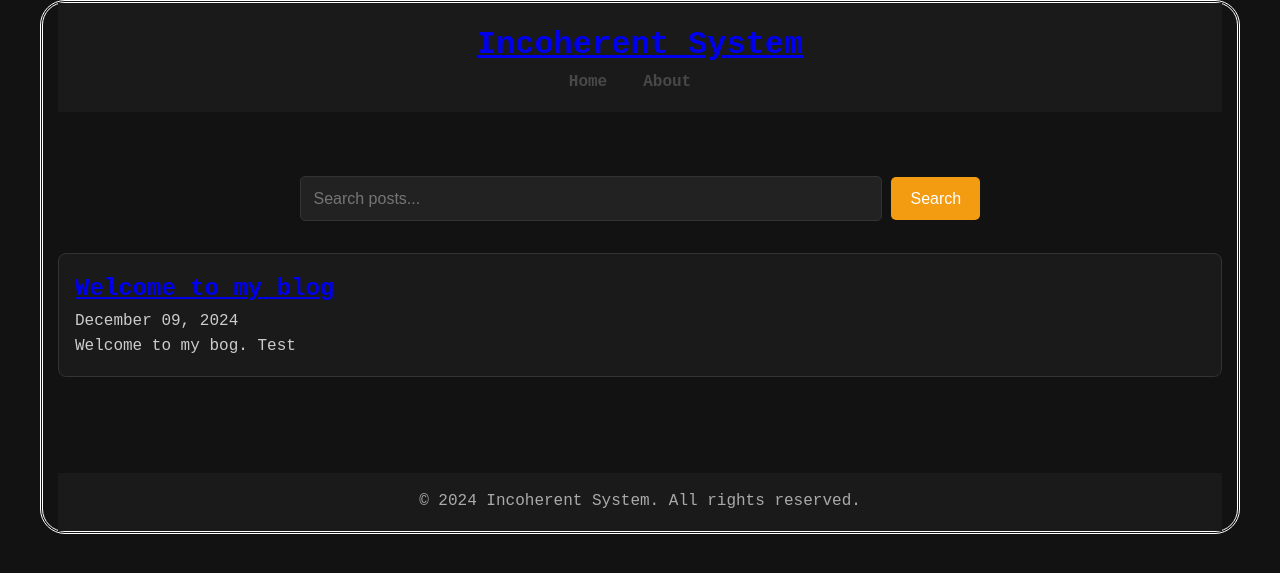
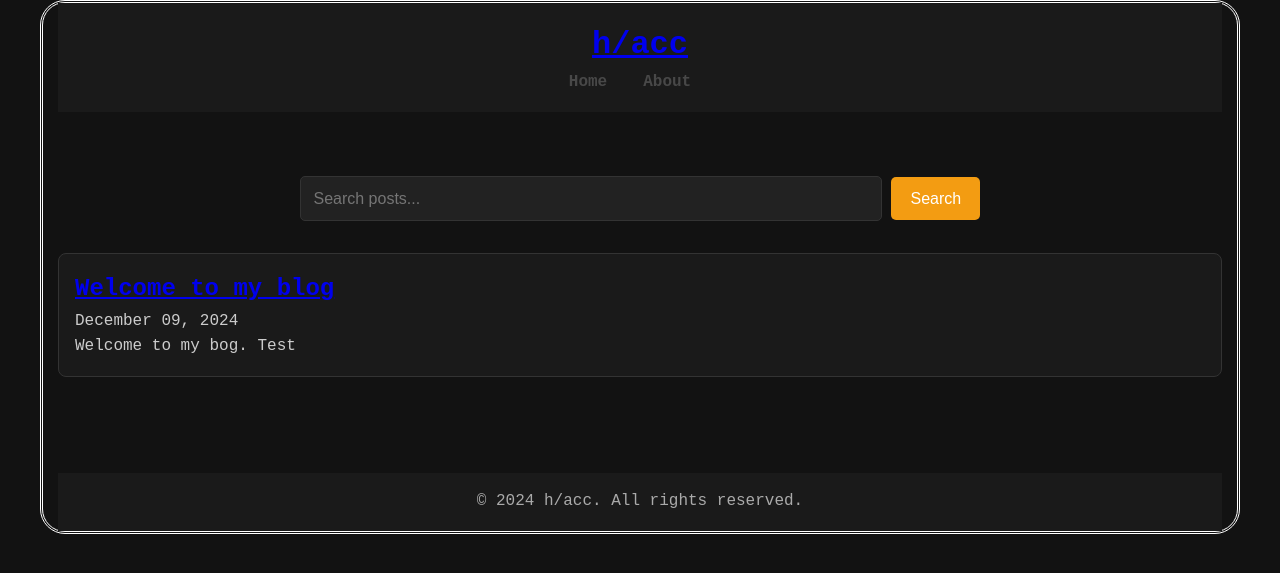
Before and after one commit to SovietOnion1608/sovietonion1608.github.io, a Jekyll site: the page built from index.html, in a window 1280 px wide. Shown: the top 573 px of the page. Built offline with Jekyll 4.4.1, drawn with Linux system fonts in a browser that asks for light colours; the list of posts is cut into pages by our own code.

Commit message:
Update _config.yml

```diff
--- a/_config.yml
+++ b/_config.yml
@@ -1,10 +1,10 @@
-title: Incoherent System
-description: A simple blog hosted on GitHub Pages
+title: h/acc
+description: hyperstitional accelerationism
 baseurl: "" # Leave empty if using a custom domain
 url: "https://sovietonion1608.github.io" # Replace with your GitHub Pages URL
 
 # Pagination and Markdown Settings
-paginate: 5
+paginate: 10
 markdown: kramdown
 theme: minima # You can customize this theme further
 
```
